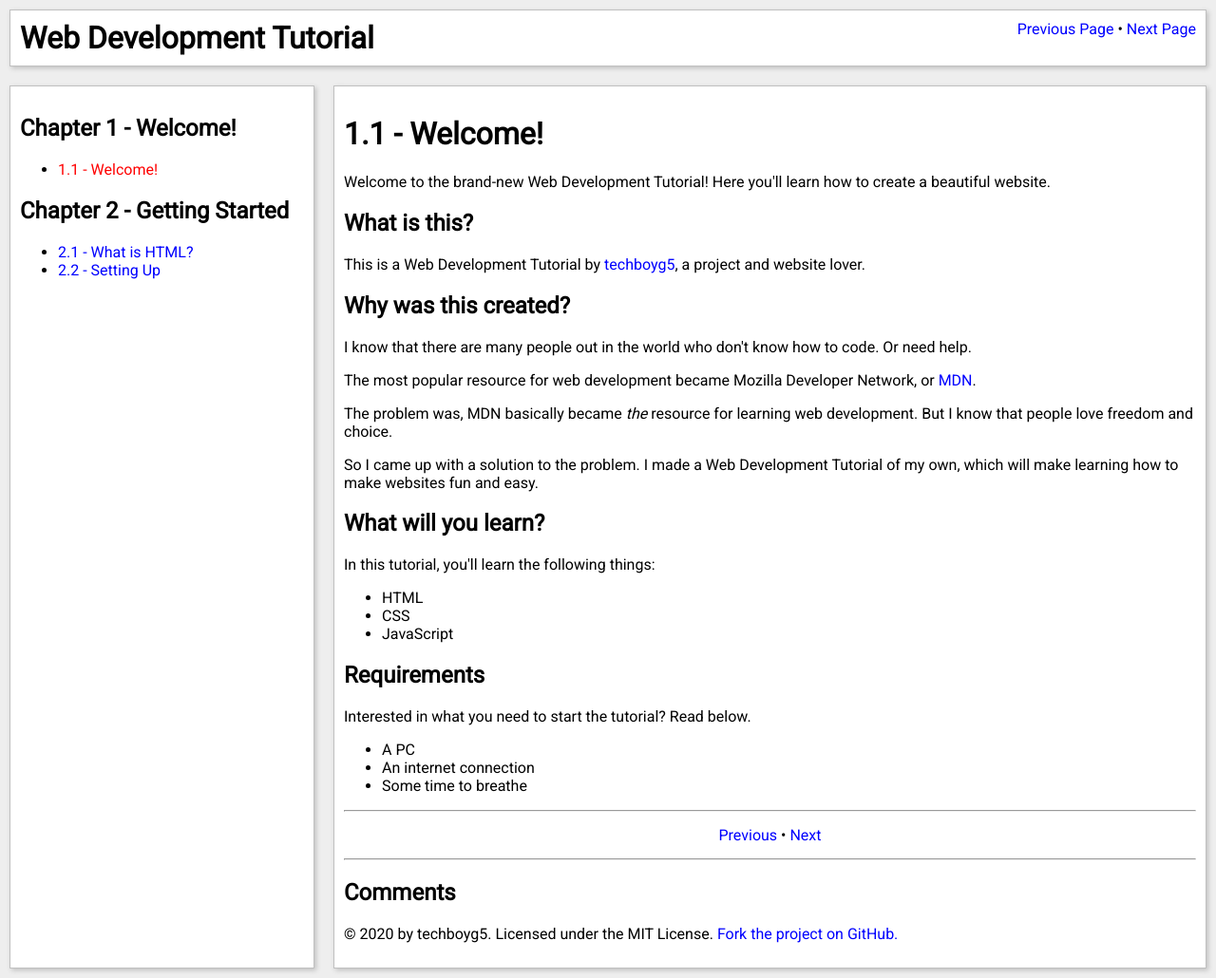
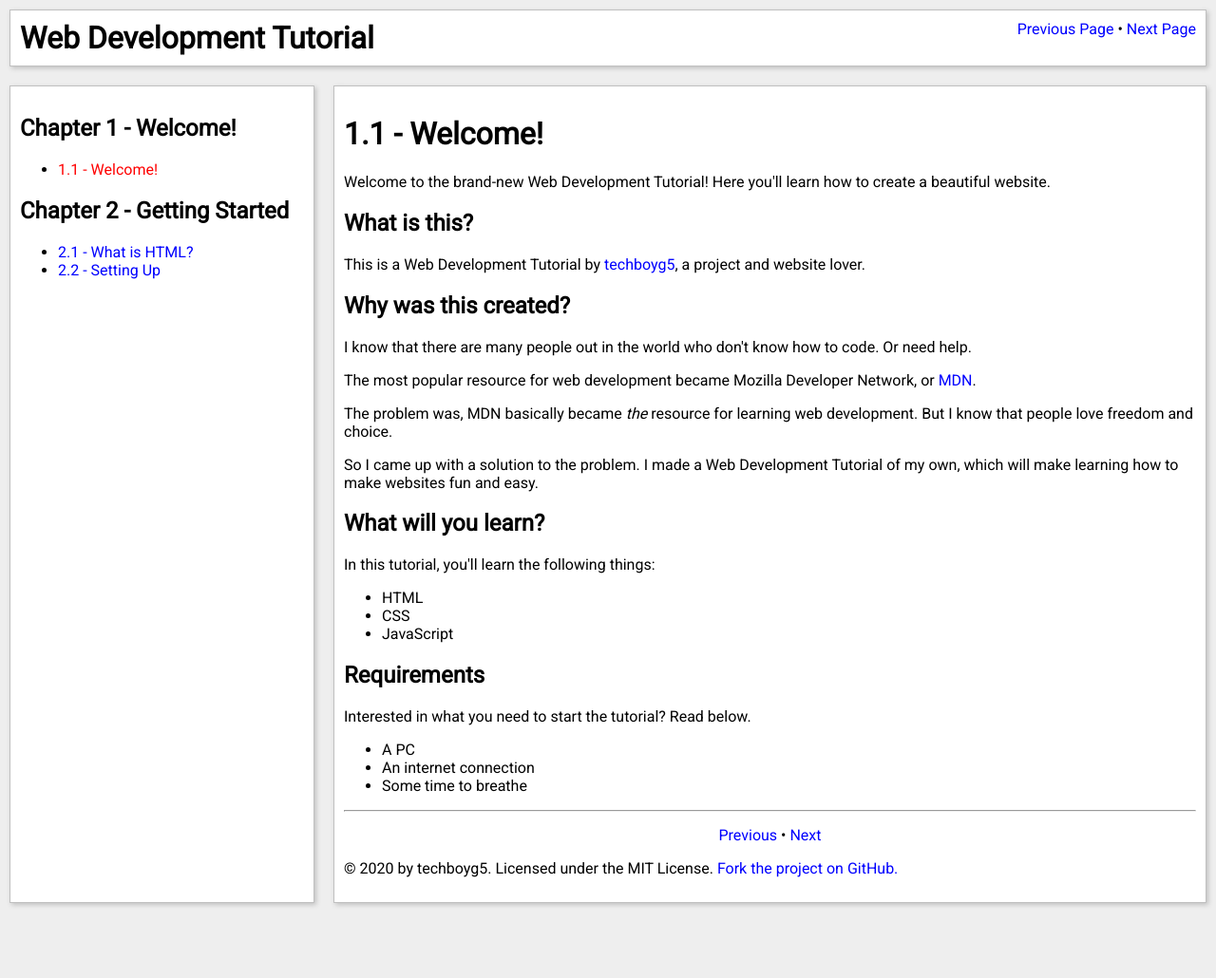
Before and after one commit to techboyg5/web-development-tutorial, a Jekyll site: the page built from chapter1/page1.html, in a window 1280 px wide. Shown: the whole page at 95% size. Built offline with Jekyll 4.4.1, drawn with Linux system fonts in a browser that asks for light colours; comment, search, counter and statistics services are not loaded; after the commit the page ends 961 px from its top, so only the background shows below that.

Commit message:
Remove comments and jQuery

```diff
--- a/_layouts/default.html
+++ b/_layouts/default.html
@@ -185,14 +185,10 @@
 						•
 						<a class="pagination-link" href="{{ page.nextpage }}" title="{{ page.nexttitle }}">Next</a>
 					</div>
-					{% if page.comments %}
-                        			{% include comments.html %}
-                    			{% endif %}
 					<div class="footer">
 						<p class="copyright-text">© 2020 by techboyg5. Licensed under the MIT License. <a href="https://github.com/techboyg5/web-development-tutorial">Fork the project on GitHub.</a></p>
 					</div>
 			</div>
 		</div>
-		<script src="https://code.jquery.com/jquery-3.5.1.min.js" integrity="sha256-9/aliU8dGd2tb6OSsuzixeV4y/faTqgFtohetphbbj0=" crossorigin="anonymous"></script>
 	</body>
 </html>
```
